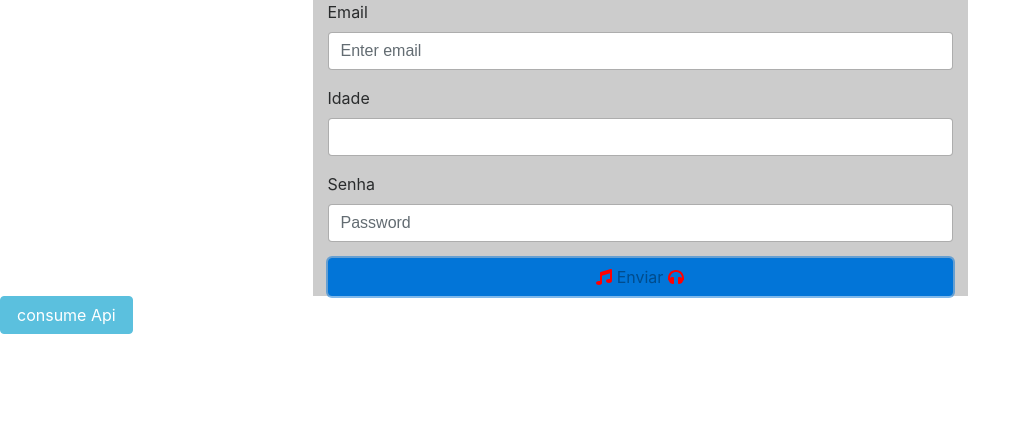
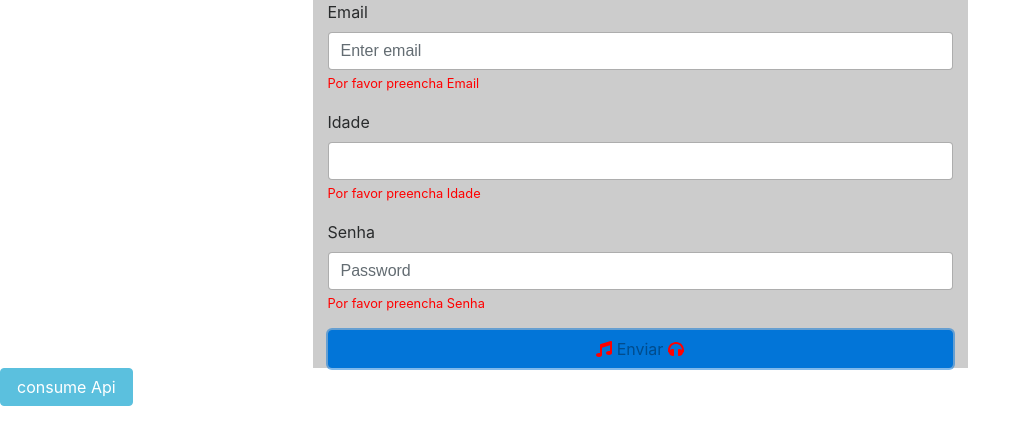
Before and after one commit to fbefelipe/javascript, a plain HTML site: page index.html in a window 1280 px wide. Both pictures are taken after a click on the link "Enviar". Shown: the whole page, without its empty margins (0-1031 px from the left). Drawn offline with nearby package versions, Linux system fonts and the light colour scheme.

Commit message:
js
validando form

```diff
--- a/index.html
+++ b/index.html
@@ -59,7 +59,31 @@
         </div>
 
         <script>
+                function validaForm(){
+                    var erro = 0;
+                    //listar inputs do form
+                    $('.fm-master input').each(function() {
+                        var valor = $(this).val();
+                        if(!valor || valor === "" || valor=='undefined'||valor=='null' ){ // falso = vazio/nao existe
+                            var campo = $(this).data('campo');
+                            var msg= 'Por favor preencha ' + campo ;
+                            $(this).after('<small class="cl-cl3 msgErroFm"> ' + msg + '</small>');
+                            erro++;
+                        }else{
+                            $('.msgErroFm').remove();
+                        }
+                        //console.log( valor )  ;
+                    });
 
+                    if(erro < 1 ){
+                        $('.fm-master').submit();
+                    }else{
+                        alert('preencha form');
+                    }
+
+                    //var fm = $('.fm-master').serialize();
+                    //console.log(fm);
+                }
 
                 function consomeApi(){
                     linkApi = '';
```
